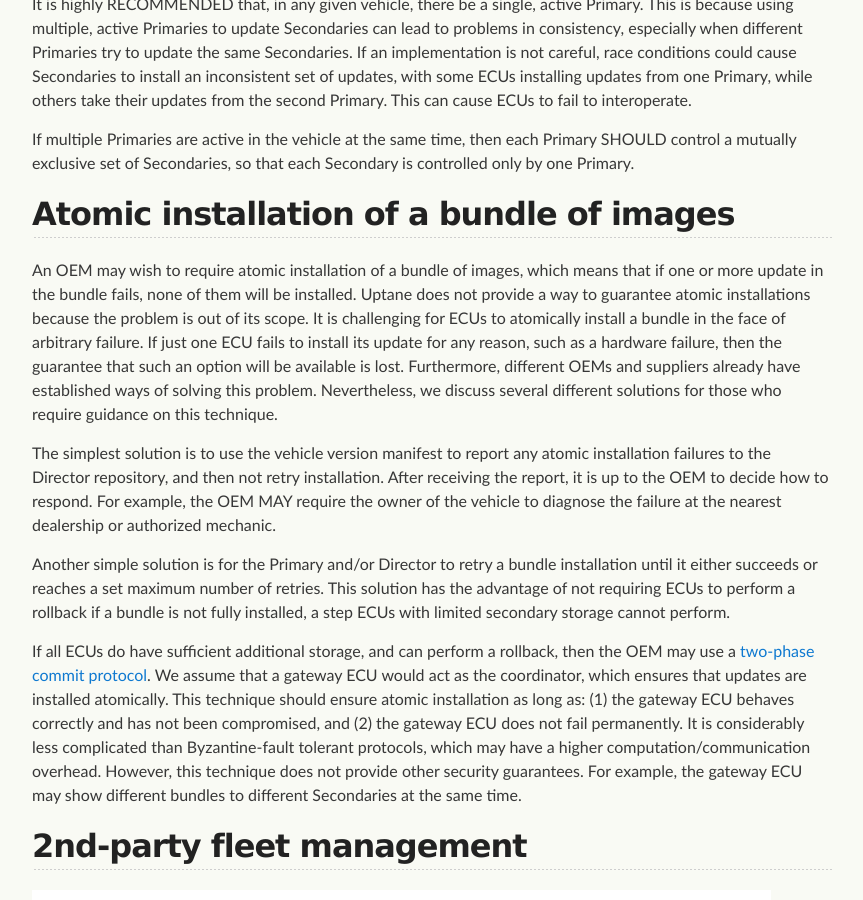
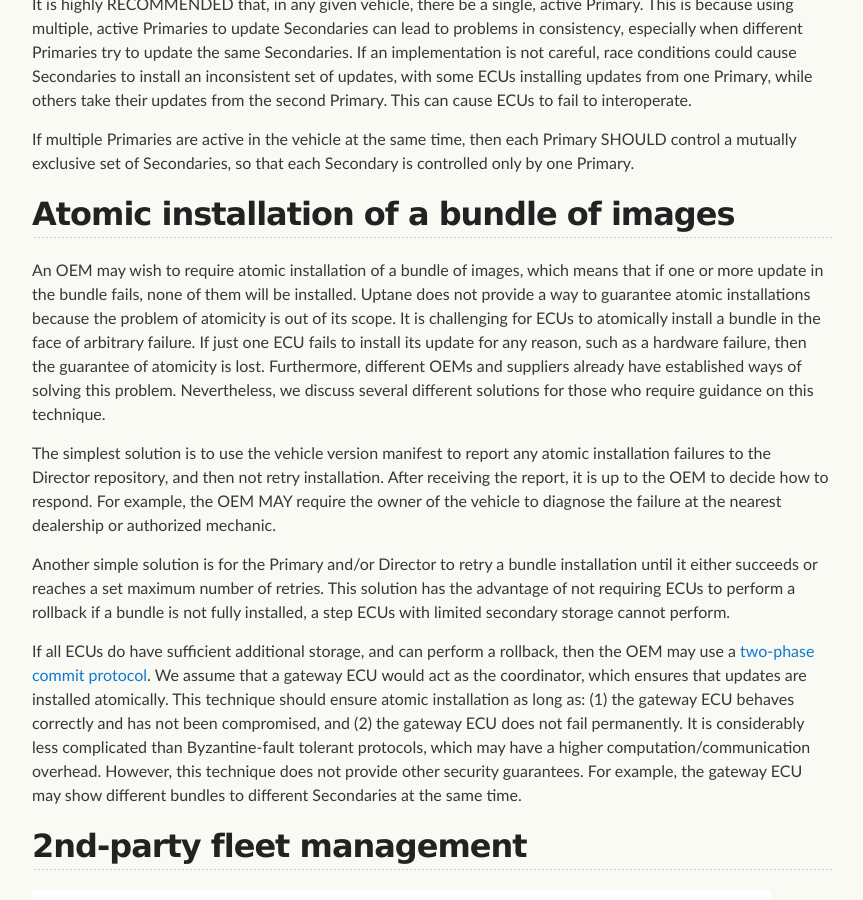
Before and after one commit to uptane/deployment-considerations, a Jekyll site: the page built from customizations.md, in a window 1280 px wide and 900 px high, scrolled down 4469 px. Shown: the whole window, without its empty margins (208-1071 px from the left). Built offline with Jekyll 4.4.1, drawn with Linux system fonts in a browser that asks for light colours; our own code applies the rules of GitHub Pages for plain Markdown files.

Commit message:
Update customizations.md
Co-authored-by: Patti Vacek <pattivacek@gmail.com>

```diff
--- a/customizations.md
+++ b/customizations.md
@@ -87,7 +87,7 @@ If multiple Primaries are active in the vehicle at the same time, then each Prim
 
 ## Atomic installation of a bundle of images
 
-An OEM may wish to require atomic installation of a bundle of images, which means that if one or more update in the bundle fails, none of them will be installed. Uptane does not provide a way to guarantee atomic installations because the problem is out of its scope. It is challenging for ECUs to atomically install a bundle in the face of arbitrary failure. If just one ECU fails to install its update for any reason, such as a hardware failure, then the guarantee that such an option will be available is lost. Furthermore, different OEMs and suppliers already have established ways of solving this problem. Nevertheless, we discuss several different solutions for those who require guidance on this technique.
+An OEM may wish to require atomic installation of a bundle of images, which means that if one or more update in the bundle fails, none of them will be installed. Uptane does not provide a way to guarantee atomic installations because the problem of atomicity is out of its scope. It is challenging for ECUs to atomically install a bundle in the face of arbitrary failure. If just one ECU fails to install its update for any reason, such as a hardware failure, then the guarantee of atomicity is lost. Furthermore, different OEMs and suppliers already have established ways of solving this problem. Nevertheless, we discuss several different solutions for those who require guidance on this technique.
 
 The simplest solution is to use the vehicle version manifest to report any atomic installation failures to the Director repository, and then not retry installation. After receiving the report, it is up to the OEM to decide how to respond. For example, the OEM MAY require the owner of the vehicle to diagnose the failure at the nearest dealership or authorized mechanic.
 
```
